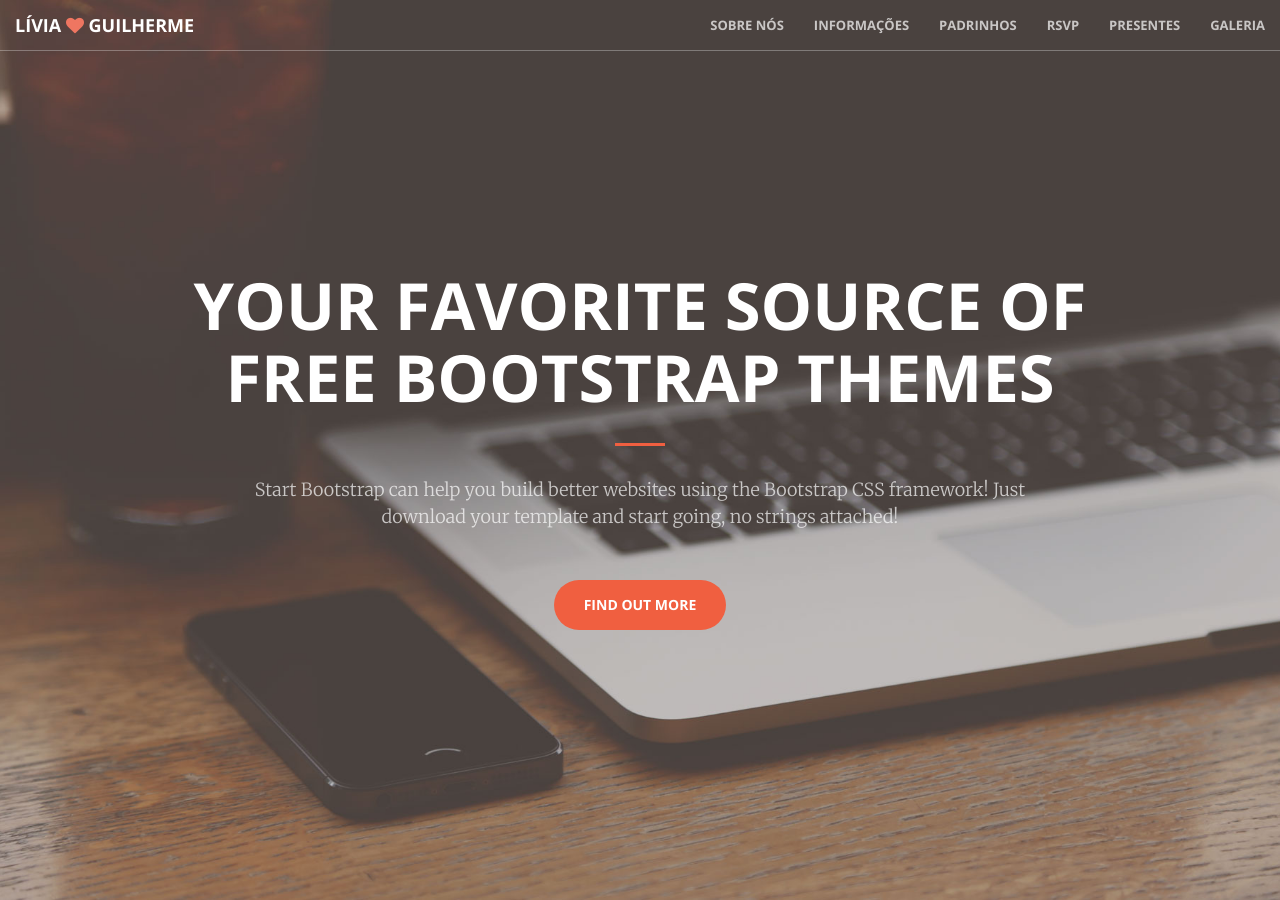
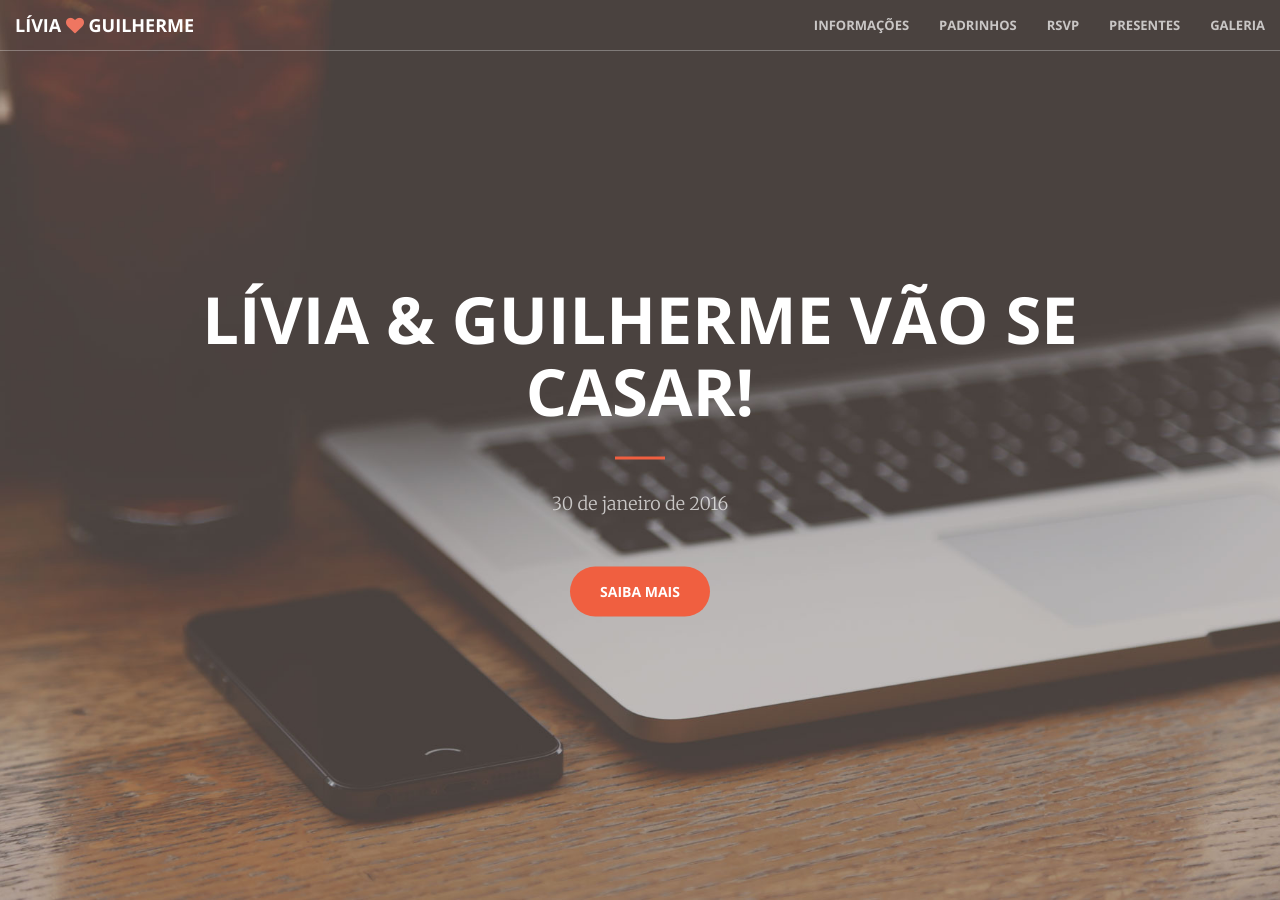
Before and after one commit to taschetto/liegui, a Jekyll site: the page built from index.html, in a window 1280 px wide and 900 px high. Built offline with Jekyll 4.4.1, drawn with Linux system fonts in a browser that asks for light colours; some of the changed text lies outside the part shown.

Commit message:
Update site.

```diff
--- a/_sass/_creative.scss
+++ b/_sass/_creative.scss
@@ -474,3 +474,7 @@ img::-moz-selection {
 body {
     webkit-tap-highlight-color: #222;
 }
+
+small, .small {
+    font-size: 70%;
+}
--- a/index.html
+++ b/index.html
@@ -18,9 +18,6 @@ layout: default
     <!-- Collect the nav links, forms, and other content for toggling -->
     <div class="collapse navbar-collapse" id="bs-example-navbar-collapse-1">
       <ul class="nav navbar-nav navbar-right">
-        <li>
-        <a class="page-scroll" href="#sobre">Sobre nós</a>
-        </li>
         <li>
           <a class="page-scroll" href="#informacoes">Informações</a>
         </li>
@@ -46,32 +43,45 @@ layout: default
 <header>
   <div class="header-content">
     <div class="header-content-inner">
-      <h1>Your Favorite Source of Free Bootstrap Themes</h1>
+      <h1>Lívia & Guilherme vão se casar!</h1>
       <hr>
-      <p>Start Bootstrap can help you build better websites using the Bootstrap CSS framework! Just download your template and start going, no strings attached!</p>
-      <a href="#about" class="btn btn-primary btn-xl page-scroll">Find Out More</a>
+      <p>30 de janeiro de 2016</p>
+      <a href="#informacoes" class="btn btn-primary btn-xl page-scroll">Saiba mais</a>
     </div>
   </div>
 </header>
 
-<section class="bg-primary" id="sobre">
+<section class="bg-primary" id="informacoes">
   <div class="container">
     <div class="row">
       <div class="col-lg-8 col-lg-offset-2 text-center">
-        <h2 class="section-heading">We've got what you need!</h2>
+        <h2 class="section-heading">Lívia &amp; Guilherme vão se casar!</h2>
         <hr class="light">
-        <p class="text-faded">Start Bootstrap has everything you need to get your new website up and running in no time! All of the templates and themes on Start Bootstrap are open source, free to download, and easy to use. No strings attached!</p>
-        <a href="#" class="btn btn-default btn-xl">Get Started!</a>
+        <p class="text">
+          E com a benção de seus pais<br>
+          <strong>BETH</strong> e <strong>ERLI TASCHETTO</strong><br>
+          <strong>MÁRCIA PINHEIRO</strong><br>
+          convidam para seu casamento
+        </p>
+        <hr class="light">
+        <h2 class="section-heading">30 de janeiro de 2016 às 20h</h2>
+        <p class="text">
+          Palatu’s Eventos<br>
+          (Campus da PUCRS, em frente ao Colégio Champagnat)<br>
+          Av. Bento Gonçalves, 4314<br>
+          Porto Alegre/RS
+        </p>
+        <a href="#rsvp" class="btn btn-default btn-xl page-scroll">Confirme sua presença!</a>
       </div>
     </div>
   </div>
 </section>
 
-<section id="informacoes">
+<section id="padrinhos">
   <div class="container">
     <div class="row">
       <div class="col-lg-12 text-center">
-        <h2 class="section-heading">At Your Service</h2>
+        <h2 class="section-heading">Informações</h2>
         <hr class="primary">
       </div>
     </div>
@@ -80,37 +90,41 @@ layout: default
     <div class="row">
       <div class="col-lg-3 col-md-6 text-center">
         <div class="service-box">
-          <i class="fa fa-4x fa-diamond wow bounceIn text-primary"></i>
-          <h3>Sturdy Templates</h3>
-          <p class="text-muted">Our templates are updated regularly so they don't break.</p>
+          <i class="fa fa-4x fa-calendar wow bounceIn text-primary"></i>
+          <h3>Data</h3>
+          <p class="text-muted">30 de janeiro de 2016</p>
         </div>
       </div>
       <div class="col-lg-3 col-md-6 text-center">
         <div class="service-box">
-          <i class="fa fa-4x fa-paper-plane wow bounceIn text-primary" data-wow-delay=".1s"></i>
-          <h3>Ready to Ship</h3>
-          <p class="text-muted">You can use this theme as is, or you can make changes!</p>
+          <i class="fa fa-4x fa-clock-o wow bounceIn text-primary" data-wow-delay=".3s"></i>
+          <h3>Horário</h3>
+          <p class="text-muted">20:00</p>
         </div>
       </div>
       <div class="col-lg-3 col-md-6 text-center">
         <div class="service-box">
-          <i class="fa fa-4x fa-newspaper-o wow bounceIn text-primary" data-wow-delay=".2s"></i>
-          <h3>Up to Date</h3>
-          <p class="text-muted">We update dependencies to keep things fresh.</p>
+          <i class="fa fa-4x fa-map-marker wow bounceIn text-primary" data-wow-delay=".1s"></i>
+          <h3>Local</h3>
+          <p class="text-muted">Palatu's Eventos</p>
         </div>
       </div>
       <div class="col-lg-3 col-md-6 text-center">
         <div class="service-box">
-          <i class="fa fa-4x fa-heart wow bounceIn text-primary" data-wow-delay=".3s"></i>
-          <h3>Made with Love</h3>
-          <p class="text-muted">You have to make your websites with love these days!</p>
+          <i class="fa fa-4x fa-heart wow bounceIn text-primary" data-wow-delay=".2s"></i>
+          <h3>Endereço</h3>
+          <p class="text-muted">
+            Av. Bento Gonçalves, 4314<br>
+            Porto Alegre/RS<br>
+            <small>Dentro do campus da PUCRS, em frente ao colégio Champagnat.</small>
+          </p>
         </div>
       </div>
     </div>
   </div>
 </section>
 
-<section class="no-padding" id="padrinhos">
+<section class="no-padding" id="rsvp">
   <div class="container-fluid">
     <div class="row no-gutter">
       <div class="col-lg-4 col-sm-6">
@@ -216,7 +230,7 @@ layout: default
   </div>
 </aside>
 
-<section id="rsvp">
+<section id="presentes">
   <div class="container">
     <div class="row">
       <div class="col-lg-8 col-lg-offset-2 text-center">
@@ -231,49 +245,6 @@ layout: default
       <div class="col-lg-4 text-center">
         <i class="fa fa-envelope-o fa-3x wow bounceIn" data-wow-delay=".1s"></i>
         <p><a href="mailto:your-email@your-domain.com">feedback@startbootstrap.com</a></p>
-      </div>
-    </div>
-  </div>
-</section>
-
-<section id="presentes">
-  <div class="container">
-    <div class="row">
-      <div class="col-lg-12 text-center">
-        <h2 class="section-heading">At Your Service</h2>
-        <hr class="primary">
-      </div>
-    </div>
-  </div>
-  <div class="container">
-    <div class="row">
-      <div class="col-lg-3 col-md-6 text-center">
-        <div class="service-box">
-          <i class="fa fa-4x fa-diamond wow bounceIn text-primary"></i>
-          <h3>Sturdy Templates</h3>
-          <p class="text-muted">Our templates are updated regularly so they don't break.</p>
-        </div>
-      </div>
-      <div class="col-lg-3 col-md-6 text-center">
-        <div class="service-box">
-          <i class="fa fa-4x fa-paper-plane wow bounceIn text-primary" data-wow-delay=".1s"></i>
-          <h3>Ready to Ship</h3>
-          <p class="text-muted">You can use this theme as is, or you can make changes!</p>
-        </div>
-      </div>
-      <div class="col-lg-3 col-md-6 text-center">
-        <div class="service-box">
-          <i class="fa fa-4x fa-newspaper-o wow bounceIn text-primary" data-wow-delay=".2s"></i>
-          <h3>Up to Date</h3>
-          <p class="text-muted">We update dependencies to keep things fresh.</p>
-        </div>
-      </div>
-      <div class="col-lg-3 col-md-6 text-center">
-        <div class="service-box">
-          <i class="fa fa-4x fa-heart wow bounceIn text-primary" data-wow-delay=".3s"></i>
-          <h3>Made with Love</h3>
-          <p class="text-muted">You have to make your websites with love these days!</p>
-        </div>
       </div>
     </div>
   </div>
@@ -375,3 +346,12 @@ layout: default
     </div>
   </div>
 </section>
+
+<aside class="bg-dark">
+  <div class="container text-center">
+    <div class="call-to-action">
+      <h2>Free Download at Start Bootstrap!</h2>
+      <a href="#" class="btn btn-default btn-xl wow tada">Download Now!</a>
+    </div>
+  </div>
+</aside>
```
